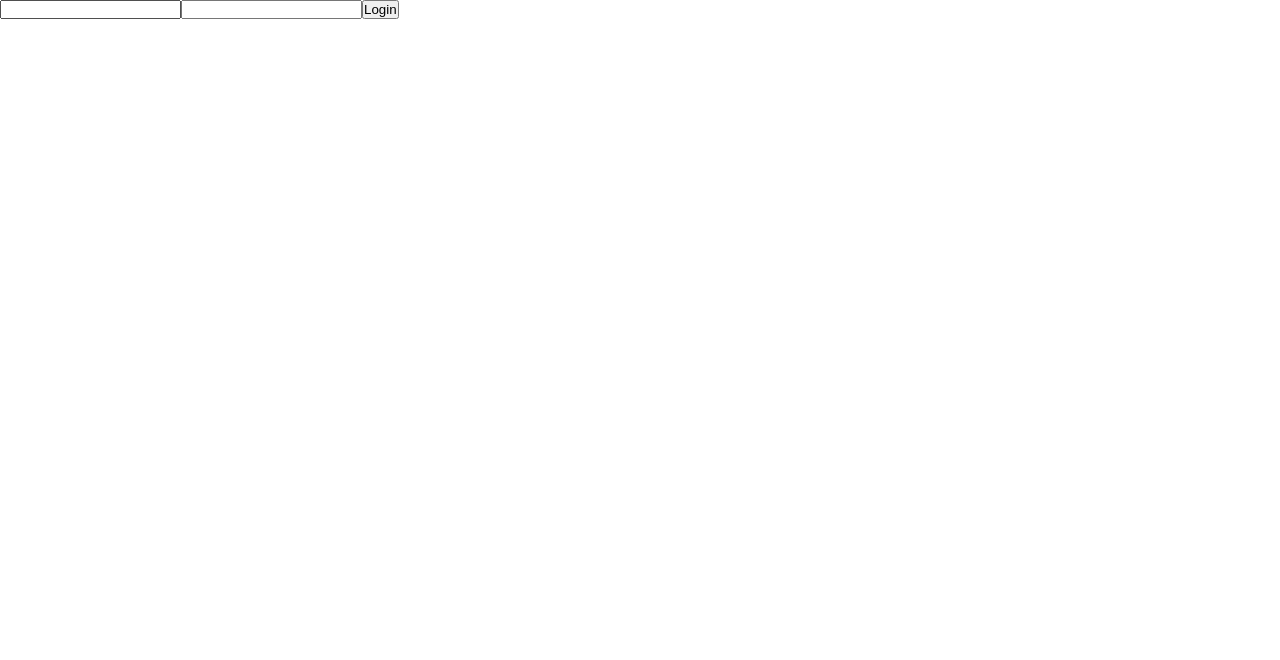
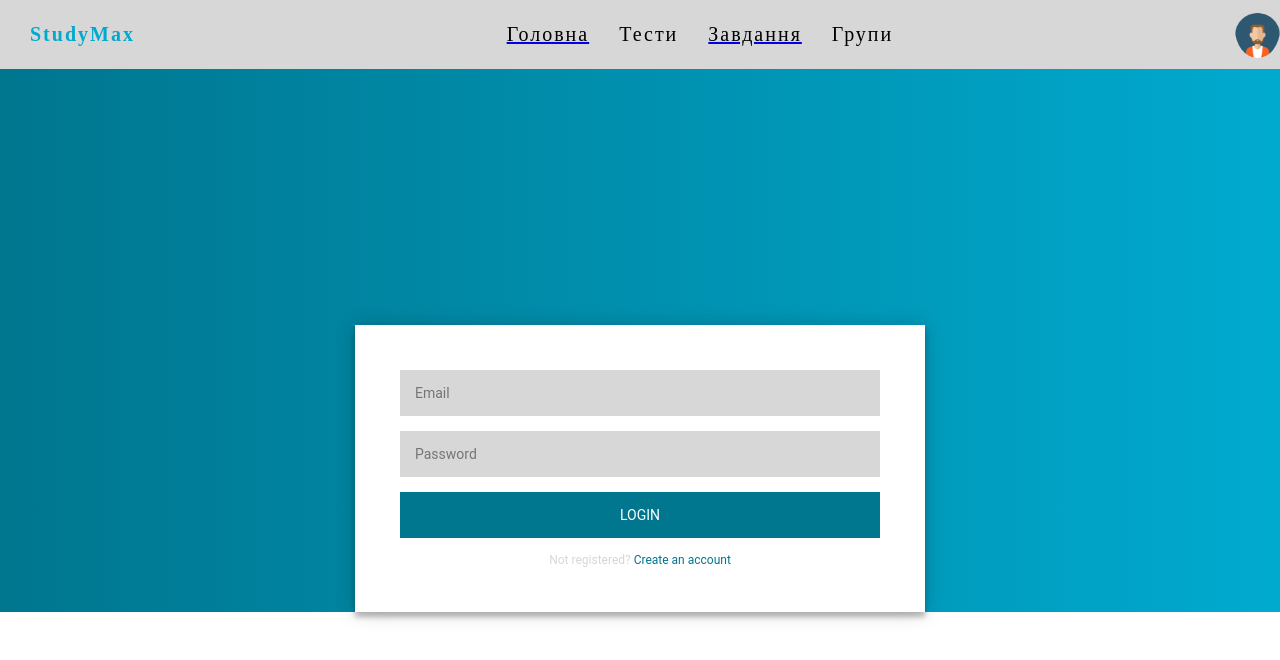
Before and after one commit to Rostislauuu/master-diploma, a React (Create React App) app: page /auth in a window 1280 px wide. Shown: the top 660 px of the page. Built offline with nearby package versions, Linux system fonts and the light colour scheme.

Commit message:
Create login form

```diff
--- a/src/assets/style/Header/header.scss
+++ b/src/assets/style/Header/header.scss
@@ -13,7 +13,7 @@
 }
 
 .menu_effect {
-  a {
+  li {
     display: flex;
     position: relative;
     margin: 15px 15px;
@@ -55,7 +55,7 @@
 .menu_effect {
   display: flex;
 
-  a {
+  li {
     padding: 8px 0;
 
     &:after {
--- /dev/null
+++ b/src/assets/style/Login/login.scss
@@ -0,0 +1,62 @@
+@import '../variables.scss';
+
+
+.login_page {
+  padding: 20% 0 0;
+  margin: auto;
+  background: $blue; /* fallback for old browsers */
+  background: -webkit-linear-gradient(right, $blue, $darkblue);
+  background: -moz-linear-gradient(right, $blue, $darkblue);
+  background: -o-linear-gradient(right, $blue, $darkblue);
+  background: linear-gradient(to left, $blue, $darkblue);
+  font-family: "Roboto", sans-serif;
+  -webkit-font-smoothing: antialiased;
+  -moz-osx-font-smoothing: grayscale;
+}
+
+.login_form {
+  display: flex;
+  flex-direction: column;
+  max-width: 480px;
+  position: relative;
+  z-index: 1;
+  background: $white;
+  margin: 0 auto 100px;
+  padding: 45px;
+  text-align: center;
+  box-shadow: 0 0 20px 0 rgba(0, 0, 0, 0.2), 0 5px 5px 0 rgba(0, 0, 0, 0.24);
+  input {
+    font-family: "Roboto", sans-serif;
+    outline: 0;
+    background: $gray;
+    width: 100%;
+    border: 0;
+    margin: 0 0 15px;
+    padding: 15px;
+    box-sizing: border-box;
+    font-size: 14px;
+  }
+  button {
+    font-family: "Roboto", sans-serif;
+    text-transform: uppercase;
+    outline: 0;
+    background: $darkblue;
+    width: 100%;
+    border: 0;
+    padding: 15px;
+    color: $white;
+    font-size: 14px;
+    -webkit-transition: all 0.3 ease;
+    transition: all 0.3 ease;
+    cursor: pointer;
+  }
+  .message {
+    margin: 15px 0 0;
+    color: $gray;
+    font-size: 12px;
+    a {
+      color: $darkblue;
+      text-decoration: none;
+    }
+  }
+}
--- a/src/assets/style/variables.scss
+++ b/src/assets/style/variables.scss
@@ -1,5 +1,7 @@
 /* COLORS */
 
-$blue: #2471A3;
+$blue: #00AACF;
+$darkblue: #00768F;
 $gray: #d7d7d8;
 $black: #000;
+$white: #FFFFFF;
--- a/src/react/App.js
+++ b/src/react/App.js
@@ -1,22 +1,26 @@
 import React from "react";
-import { Route, Switch } from "react-router-dom";
+import { BrowserRouter, Route, Switch} from "react-router-dom";
 
 import PrivateRoute from "./Routes/PrivateRoute";
 
 import Login from "./Login/Login";
 import Lessons from "./Lessons/Lessons";
 
+import Header from "../shared/Header/Header";
+
+
+
 const App = () => {
-  return (
-    <React.Fragment>
-      <Switch>
-        <Route path="/auth" component={Login} />
-
-        {/* Make here one component with multiple routes*/}
-        <PrivateRoute path="/lessons" component={Lessons} />
-      </Switch>
-    </React.Fragment>
-  );
+    return (
+        <BrowserRouter>
+            <Header />
+            <Switch>
+                <Route path="/auth" component={Login}/>
+                {/* Make here one component with multiple routes*/}
+                <PrivateRoute path="/lessons" component={Lessons}/>
+            </Switch>
+        </BrowserRouter>
+    );
 }
 
 export default App;
--- a/src/react/Login/Login.js
+++ b/src/react/Login/Login.js
@@ -1,6 +1,8 @@
 import React from "react";
 
-import { useForm } from "react-hook-form";
+import {useForm} from "react-hook-form";
+
+import "../../assets/style/Login/login.scss"
 
 const Login = () => {
     const {
@@ -15,16 +17,15 @@ const Login = () => {
         }
     });
 
-    const handleLogin = () => {};
+    const handleLogin = () => {
+    };
 
     return (
-        <div className="login">
-            <div className="login-container">
-                <form onSubmit={handleSubmit(handleLogin)}>
-                    <input
-                      type="email"
-                      name="email"
-                      ref={register(
+        <div className="wrapper">
+            <div className="login_page">
+                <form className="login_form" onSubmit={handleSubmit(handleLogin)}>
+                    <input type="email" name="email"
+                           placeholder="Email" ref={register(
                         {
                             name: "email"
                         },
@@ -35,11 +36,8 @@ const Login = () => {
                            value={watch("email")}
                            onChange={e => setValue("email", e.target.value)}
                     />
-                     <input
-                      type="password"
-                      name="password"
-                      ref={register(
-                        {
+                    <input type="password" name="password"
+                           placeholder="Password" ref={register({
                             name: "password"
                         },
                         {
@@ -49,10 +47,10 @@ const Login = () => {
                            value={watch("password")}
                            onChange={e => setValue("password", e.target.value)}
                     />
-
                     <button type="submit">
                         Login
                     </button>
+                    <p className="message">Not registered? <a href="#">Create an account</a></p>
                 </form>
             </div>
         </div>
--- a/src/components/Header/Header.js
+++ b/src/shared/Header/Header.js
@@ -1,4 +1,6 @@
 import React from "react";
+
+import {Link} from "react-router-dom";
 
 import "../../assets/style/Header/header.scss";
 import avatar from "../../assets/avatar.png";
@@ -8,13 +10,19 @@ const Header = () => {
         <header className="header">
             <section className="header_container">
                 <h1 className="logo">
-                    <a href="#">Study<span>Max</span></a>
+                    <Link to="/">
+                        <a href="#">Study<span>Max</span></a>
+                    </Link>
                 </h1>
                 <nav className="menu_effect">
-                    <a href="#">Головна</a>
-                    <a href="#">Тести</a>
-                    <a href="#">Завдання</a>
-                    <a href="#">Групи</a>
+                    <Link to="/auth">
+                        <li>Головна</li>
+                    </Link>
+                    <li>Тести</li>
+                    <Link to="/lessons">
+                        <li>Завдання</li>
+                    </Link>
+                    <li>Групи</li>
                 </nav>
                 <img src={avatar} alt="Avatar" className="avatar"/>
             </section>
```
Also changed, not shown: src/App.js (deleted, +0 -13 lines). Lines whose indentation alone changed are shown as unchanged.
